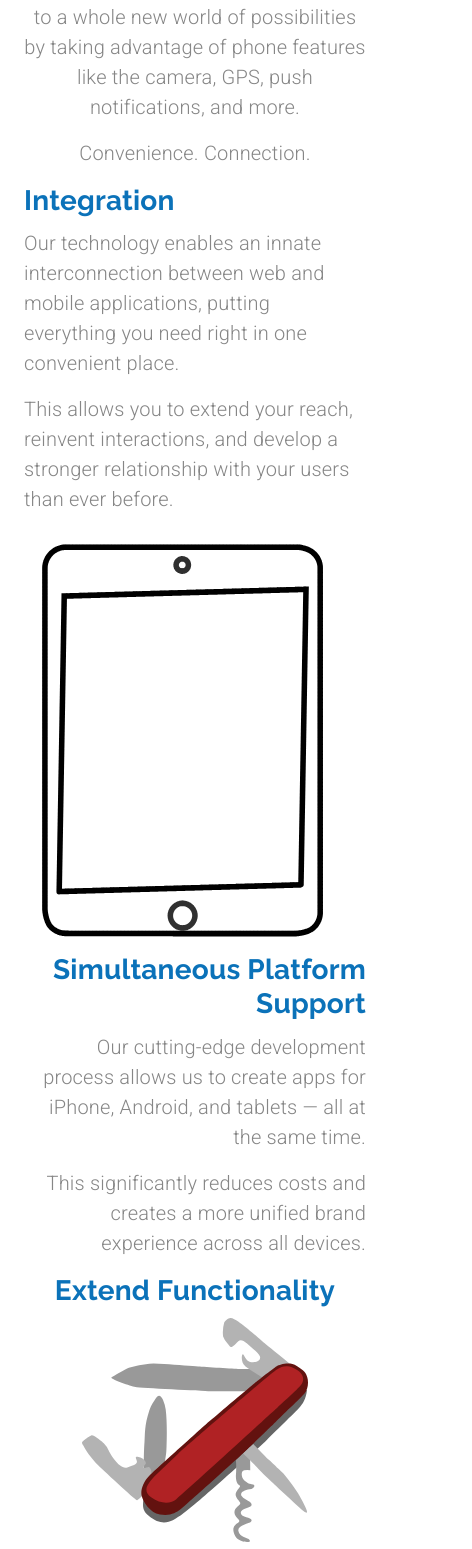
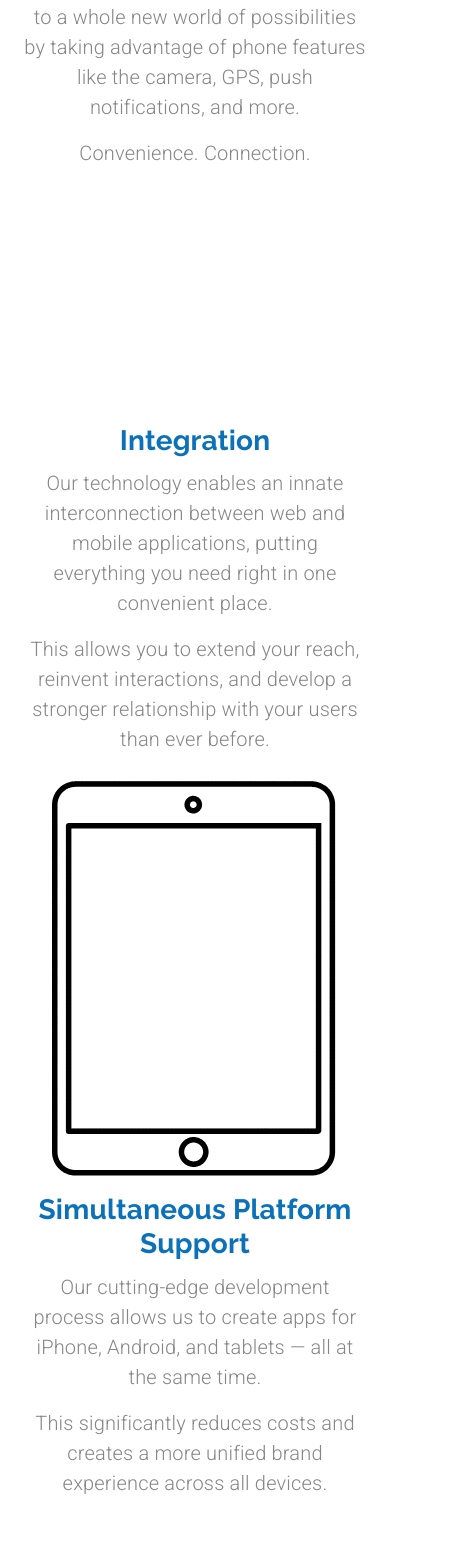
Before and after one commit to SepantaJoshani/Arc-Dev-Clone, a React (Create React App) app: page /mobileapps in a window 390 px wide. Shown: the part 436-1985 px from the top of the page, 472 px wide, since content can reach past the window. Built offline with nearby package versions, Linux system fonts and the light colour scheme.

Commit message:
finishing ios/android page and making it responsive

```diff
--- a/src/pages/MobileApps.js
+++ b/src/pages/MobileApps.js
@@ -16,6 +16,7 @@ import integrationAnimation from "../animations/integrationAnimation/data.json";
 import swiss from "../assets/swissKnife.svg";
 import access from "../assets/extendAccess.svg";
 import engagment from "../assets/increaseEngagement.svg";
+import CallToAction from "../components/CallToAction.js";
 
 const useStyles = makeStyles((theme) => ({
   heading: {
@@ -38,7 +39,9 @@ const MobileApps = ({ setValue, setSelectedIndex }) => {
   const classes = useStyles();
   const theme = useTheme();
   const matchesMd = useMediaQuery(theme.breakpoints.down("md"));
+  const matchesSm = useMediaQuery(theme.breakpoints.down("sm"));
   const matchesXs = useMediaQuery(theme.breakpoints.down("xs"));
+
   const defaultOptions = {
     loop: true,
     autoplay: true,
@@ -129,20 +132,38 @@ const MobileApps = ({ setValue, setSelectedIndex }) => {
         </Hidden>
       </Grid>
       {/*--------Integration and Simultaneous Platform Block(second)--------*/}
-      <Grid item container className={classes.rowContainer}>
+      <Grid
+        item
+        container
+        direction={matchesSm ? "column" : "row"}
+        className={classes.rowContainer}
+        style={{ marginTop: "15rem", marginBottom: "15rem" }}
+      >
         <Grid item container direction="column" md>
           <Grid item>
-            <Typography variant="h4" gutterBottom>
+            <Typography
+              align={matchesSm ? "center" : "left"}
+              variant="h4"
+              gutterBottom
+            >
               Integration
             </Typography>
           </Grid>
           <Grid item>
-            <Typography variant="body1" paragraph>
+            <Typography
+              align={matchesSm ? "center" : "left"}
+              variant="body1"
+              paragraph
+            >
               Our technology enables an innate interconnection between web and
               mobile applications, putting everything you need right in one
               convenient place.
             </Typography>
-            <Typography variant="body1" paragraph>
+            <Typography
+              align={matchesSm ? "center" : "left"}
+              variant="body1"
+              paragraph
+            >
               This allows you to extend your reach, reinvent interactions, and
               develop a stronger relationship with your users than ever before.
             </Typography>
@@ -153,16 +174,28 @@ const MobileApps = ({ setValue, setSelectedIndex }) => {
         </Grid>
         <Grid item container direction="column" md>
           <Grid item>
-            <Typography align="right" variant="h4" gutterBottom>
+            <Typography
+              align={matchesSm ? "center" : "right"}
+              variant="h4"
+              gutterBottom
+            >
               Simultaneous Platform Support
             </Typography>
           </Grid>
           <Grid item>
-            <Typography align="right" variant="body1" paragraph>
+            <Typography
+              align={matchesSm ? "center" : "right"}
+              variant="body1"
+              paragraph
+            >
               Our cutting-edge development process allows us to create apps for
               iPhone, Android, and tablets — all at the same time.
             </Typography>
-            <Typography align="right" variant="body1" paragraph>
+            <Typography
+              align={matchesSm ? "center" : "right"}
+              variant="body1"
+              paragraph
+            >
               This significantly reduces costs and creates a more unified brand
               experience across all devices.
             </Typography>
@@ -170,10 +203,16 @@ const MobileApps = ({ setValue, setSelectedIndex }) => {
         </Grid>
       </Grid>
       {/*--------Icons Block(third)--------*/}
-      <Grid item container className={classes.rowContainer}>
-        <Grid item container direction="column" alignItems='center'  md>
+      <Grid
+        item
+        container
+        direction={matchesMd ? "column" : "row"}
+        className={classes.rowContainer}
+        style={{ marginBottom: "15rem" }}
+      >
+        <Grid item container direction="column" alignItems="center" md>
           <Grid item>
-            <Typography align='center' variant="h4" gutterBottom>
+            <Typography align="center" variant="h4" gutterBottom>
               Extend Functionality
             </Typography>
           </Grid>
@@ -181,19 +220,33 @@ const MobileApps = ({ setValue, setSelectedIndex }) => {
             <img src={swiss} alt="knife" />
           </Grid>
         </Grid>
-        <Grid item container direction="column" alignItems='center' md>
+        <Grid
+          item
+          container
+          direction="column"
+          alignItems="center"
+          style={{
+            marginTop: matchesMd ? "10rem" : 0,
+            marginBottom: matchesMd ? "10rem" : 0,
+          }}
+          md
+        >
           <Grid item>
-            <Typography align='center' variant="h4" gutterBottom>
+            <Typography align="center" variant="h4" gutterBottom>
               Extend Access
             </Typography>
           </Grid>
           <Grid item>
-            <img src={access} alt="tear-one-off sign" style={{maxWidth:'28rem'}} />
+            <img
+              src={access}
+              alt="tear-one-off sign"
+              style={{ maxWidth: matchesXs ? "20rem" : "28rem" }}
+            />
           </Grid>
         </Grid>
-        <Grid item container direction="column" alignItems='center' md>
+        <Grid item container direction="column" alignItems="center" md>
           <Grid item>
-            <Typography align='center' variant="h4" gutterBottom>
+            <Typography align="center" variant="h4" gutterBottom>
               Increase Engagement
             </Typography>
           </Grid>
@@ -202,6 +255,9 @@ const MobileApps = ({ setValue, setSelectedIndex }) => {
           </Grid>
         </Grid>
       </Grid>
+      <Grid item>
+        <CallToAction setValue={setValue} />
+      </Grid>
     </Grid>
   );
 };
```
